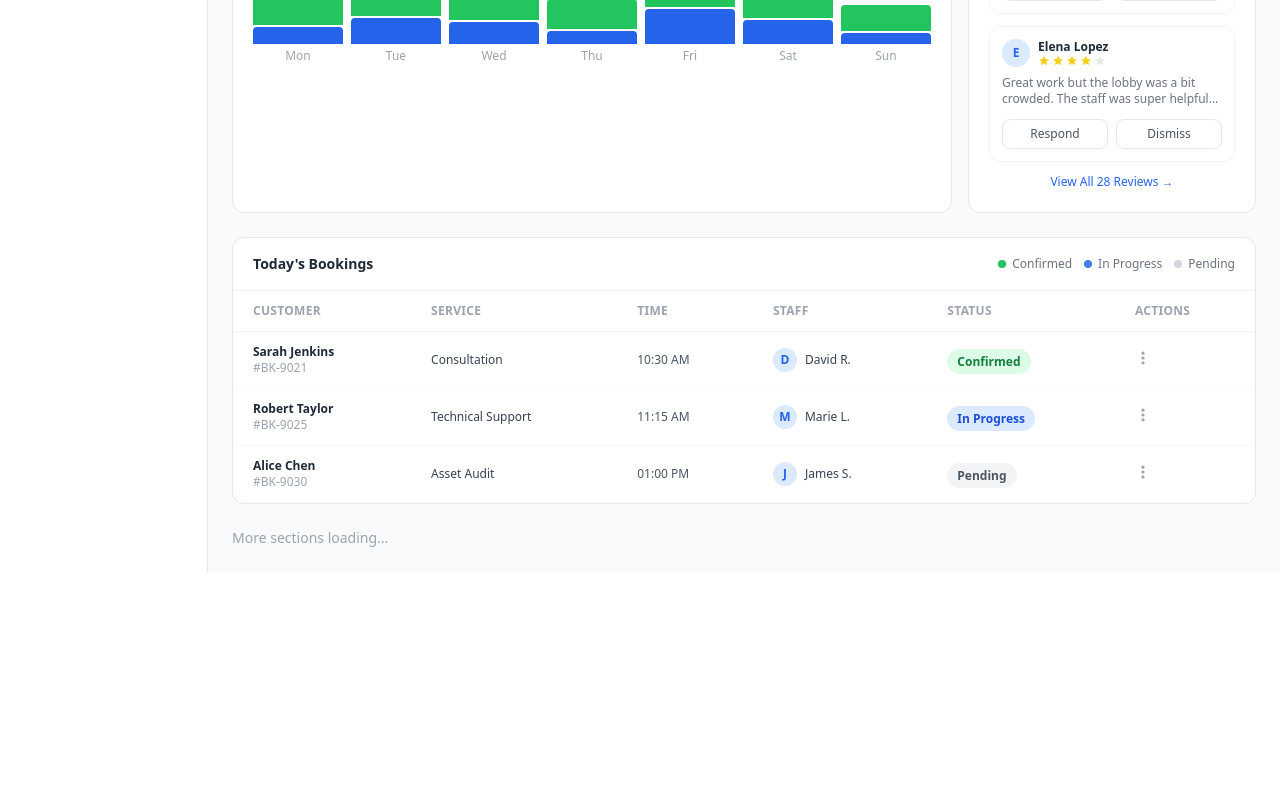
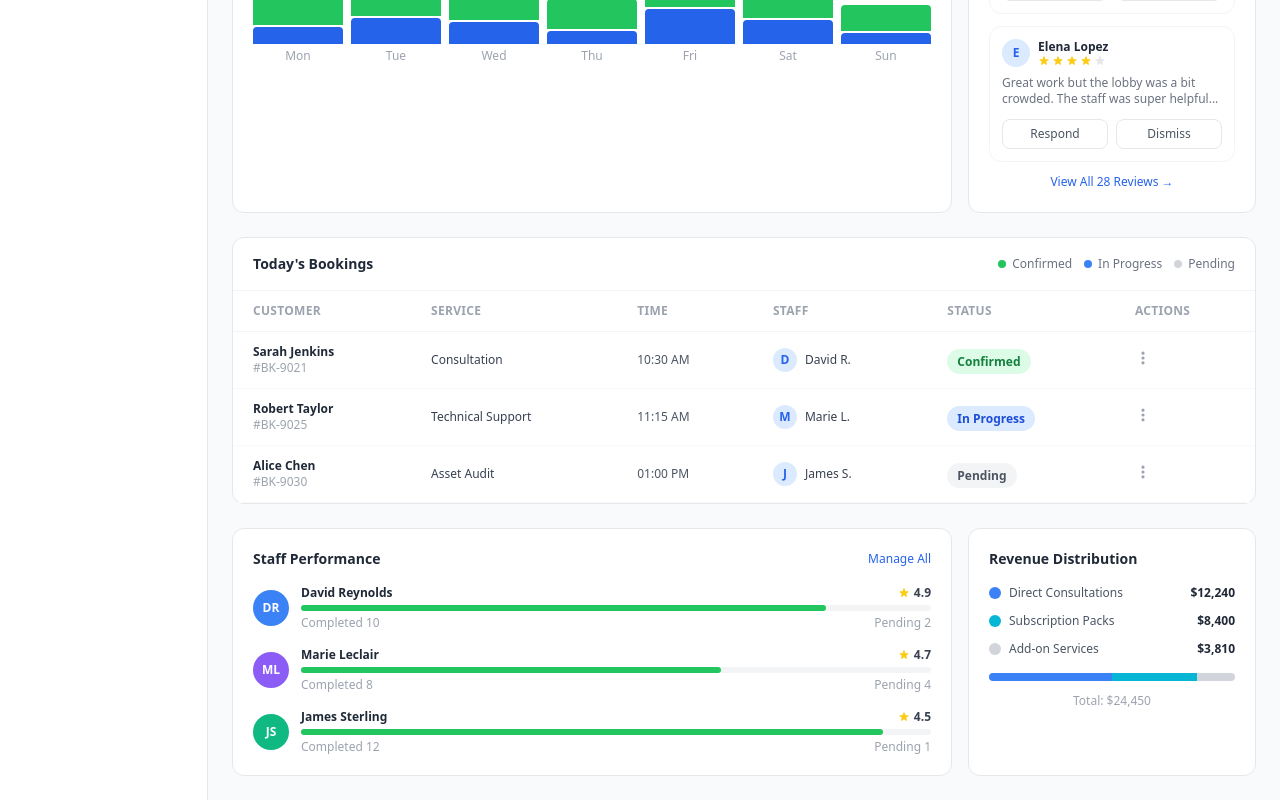
Before and after one commit to Schedora/Schedora, a Nuxt app in the folder frontend/: page /owner/dashboard in a window 1280 px wide. Shown: the part 506-1306 px from the top of the page. Before the commit the page ends 1078 px from the top, so only its background shows below. Built offline with nearby package versions, Linux system fonts and the light colour scheme.

Commit message:
add staff performance and revenue distribution sections

```diff
--- a/frontend/app/pages/owner/dashboard.vue
+++ b/frontend/app/pages/owner/dashboard.vue
@@ -876,8 +876,124 @@
           </table>
         </div>
 
-        <!-- More sections loading -->
-        <p class="text-gray-400 text-sm">More sections loading...</p>
+        <!-- Staff Performance + Revenue Distribution -->
+        <div class="flex gap-4">
+          <!-- Staff Performance -->
+          <div class="flex-1 bg-white border border-gray-200 rounded-xl p-5">
+            <div class="flex items-center justify-between mb-4">
+              <h3 class="text-sm font-bold text-gray-800">Staff Performance</h3>
+              <button
+                @click="navigateTo('/owner/staff')"
+                class="text-xs text-blue-600 hover:text-blue-700 font-medium"
+              >
+                Manage All
+              </button>
+            </div>
+
+            <div class="space-y-4">
+              <div
+                v-for="staff in staffPerformance"
+                :key="staff.id"
+                class="flex items-center gap-3"
+              >
+                <!-- Avatar -->
+                <div
+                  class="w-9 h-9 rounded-full flex items-center justify-center text-xs font-semibold text-white flex-shrink-0"
+                  :style="{ backgroundColor: staff.color }"
+                >
+                  {{ staff.initials }}
+                </div>
+
+                <!-- Info -->
+                <div class="flex-1">
+                  <div class="flex items-center justify-between mb-1">
+                    <p class="text-xs font-semibold text-gray-800">
+                      {{ staff.name }}
+                    </p>
+                    <div class="flex items-center gap-1">
+                      <svg
+                        class="w-3 h-3 text-yellow-400"
+                        fill="currentColor"
+                        viewBox="0 0 20 20"
+                      >
+                        <path
+                          d="M9.049 2.927c.3-.921 1.603-.921 1.902 0l1.07 3.292a1 1 0 00.95.69h3.462c.969 0 1.371 1.24.588 1.81l-2.8 2.034a1 1 0 00-.364 1.118l1.07 3.292c.3.921-.755 1.688-1.54 1.118l-2.8-2.034a1 1 0 00-1.175 0l-2.8 2.034c-.784.57-1.838-.197-1.539-1.118l1.07-3.292a1 1 0 00-.364-1.118L2.98 8.72c-.783-.57-.38-1.81.588-1.81h3.461a1 1 0 00.951-.69l1.07-3.292z"
+                        />
+                      </svg>
+                      <span class="text-xs font-semibold text-gray-700">{{
+                        staff.rating
+                      }}</span>
+                    </div>
+                  </div>
+                  <!-- Progress bar — completed vs pending -->
+                  <div class="w-full bg-gray-100 rounded-full h-1.5">
+                    <div
+                      class="bg-green-500 h-1.5 rounded-full transition-all"
+                      :style="{
+                        width:
+                          (staff.completed /
+                            (staff.completed + staff.pending)) *
+                            100 +
+                          '%',
+                      }"
+                    ></div>
+                  </div>
+                  <div class="flex justify-between mt-1">
+                    <span class="text-xs text-gray-400"
+                      >Completed {{ staff.completed }}</span
+                    >
+                    <span class="text-xs text-gray-400"
+                      >Pending {{ staff.pending }}</span
+                    >
+                  </div>
+                </div>
+              </div>
+            </div>
+          </div>
+
+          <!-- Revenue Distribution -->
+          <div class="w-72 bg-white border border-gray-200 rounded-xl p-5">
+            <h3 class="text-sm font-bold text-gray-800 mb-4">
+              Revenue Distribution
+            </h3>
+
+            <div class="space-y-3">
+              <div
+                v-for="item in revenueDistribution"
+                :key="item.label"
+                class="flex items-center justify-between"
+              >
+                <div class="flex items-center gap-2">
+                  <span
+                    class="w-3 h-3 rounded-full flex-shrink-0"
+                    :style="{ backgroundColor: item.color }"
+                  ></span>
+                  <span class="text-xs text-gray-600">{{ item.label }}</span>
+                </div>
+                <span class="text-xs font-semibold text-gray-800"
+                  >${{ item.amount.toLocaleString() }}</span
+                >
+              </div>
+            </div>
+
+            <!-- Stacked progress bar -->
+            <div class="flex h-2 rounded-full overflow-hidden mt-4">
+              <div
+                v-for="item in revenueDistribution"
+                :key="item.label"
+                class="h-full transition-all"
+                :style="{
+                  width: (item.amount / totalDistributionAmount) * 100 + '%',
+                  backgroundColor: item.color,
+                }"
+              ></div>
+            </div>
+
+            <p class="text-xs text-gray-400 text-center mt-3">
+              Total: ${{ totalDistributionAmount.toLocaleString() }}
+            </p>
+          </div>
+        </div>
       </main>
     </div>
   </div>
@@ -1004,4 +1120,47 @@ const todaysBookings = ref([
     status: "pending",
   },
 ]);
+
+// Staff performance data
+const staffPerformance = ref([
+  {
+    id: 1,
+    name: "David Reynolds",
+    initials: "DR",
+    color: "#3B82F6",
+    rating: 4.9,
+    completed: 10,
+    pending: 2,
+  },
+  {
+    id: 2,
+    name: "Marie Leclair",
+    initials: "ML",
+    color: "#8B5CF6",
+    rating: 4.7,
+    completed: 8,
+    pending: 4,
+  },
+  {
+    id: 3,
+    name: "James Sterling",
+    initials: "JS",
+    color: "#10B981",
+    rating: 4.5,
+    completed: 12,
+    pending: 1,
+  },
+]);
+
+// Revenue distribution data
+const revenueDistribution = ref([
+  { label: "Direct Consultations", amount: 12240, color: "#3B82F6" },
+  { label: "Subscription Packs", amount: 8400, color: "#06B6D4" },
+  { label: "Add-on Services", amount: 3810, color: "#D1D5DB" },
+]);
+
+// Total for stacked bar calculation
+const totalDistributionAmount = computed(() =>
+  revenueDistribution.value.reduce((sum, item) => sum + item.amount, 0),
+);
 </script>
```
